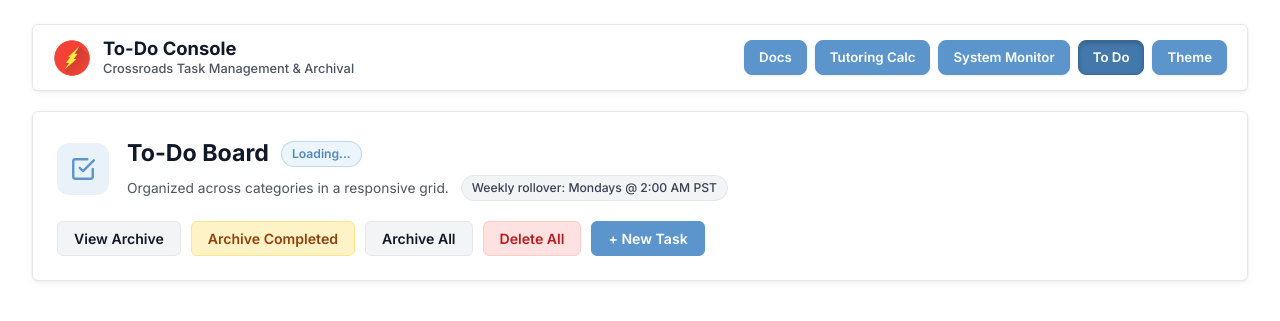
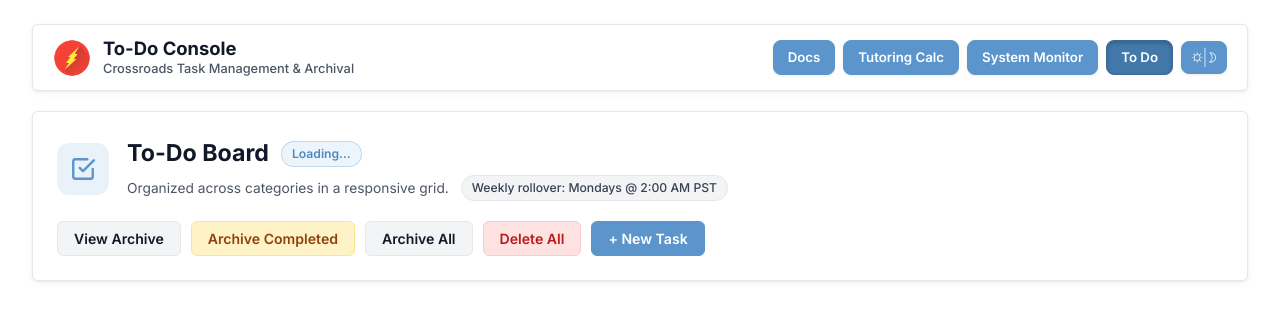
Before and after one commit to Stepheng753/BackendServer, a Python web app: template ToDo/templates/todo.html in a window 1280 px wide. Shown: the top 321 px of the page. Run offline with Jinja, Linux system fonts and the light colour scheme; the template is opened without the code that fills it, so the values that code supplies are empty.

Commit message:
fixed theme icon

```diff
--- a/Monitoring/templates/monitoring.html
+++ b/Monitoring/templates/monitoring.html
@@ -951,8 +951,8 @@
       <a href="/todo" class="nav-btn" title="Crossroads To-Do Board">
         To Do
       </a>
-      <button id="theme-toggle" class="nav-btn" style="cursor: pointer;" aria-label="Toggle Theme">
-        Theme
+      <button id="theme-toggle" class="nav-btn" style="cursor: pointer;" aria-label="Toggle Theme" title="Toggle Theme">
+        <img src="/static/day-and-night.svg" alt="Theme" class="theme-icon" />
       </button>
     </div>
   </nav>
--- a/ToDo/templates/todo.html
+++ b/ToDo/templates/todo.html
@@ -793,8 +793,8 @@
         <a href="/todo" class="nav-btn active" title="Crossroads To-Do Board">
           To Do
         </a>
-        <button id="theme-toggle" class="nav-btn" style="cursor: pointer;" aria-label="Toggle Theme">
-          Theme
+        <button id="theme-toggle" class="nav-btn" style="cursor: pointer;" aria-label="Toggle Theme" title="Toggle Theme">
+          <img src="/static/day-and-night.svg" alt="Theme" class="theme-icon" />
         </button>
       </div>
     </nav>
--- a/TutoringCalculator/templates/tutoring.html
+++ b/TutoringCalculator/templates/tutoring.html
@@ -728,8 +728,8 @@
         <a href="/todo" class="nav-btn" title="Crossroads To-Do Board">
           To Do
         </a>
-        <button id="theme-toggle" class="nav-btn" aria-label="Toggle Theme">
-          Theme
+        <button id="theme-toggle" class="nav-btn" aria-label="Toggle Theme" title="Toggle Theme">
+          <img src="/static/day-and-night.svg" alt="Theme" class="theme-icon" />
         </button>
       </div>
     </header>
--- a/css/shared.css
+++ b/css/shared.css
@@ -91,7 +91,8 @@
 /* --------------------------------------------------------------------------
    2. DESIGN TOKENS (DARK MODE - PURE WHITE TEXT EVERYWHERE)
    -------------------------------------------------------------------------- */
-.dark, [data-theme="dark"] {
+.dark,
+[data-theme="dark"] {
   --card: #262626;
   --ring: #6ba3d6;
   --input: #404040;
@@ -109,19 +110,22 @@
   --sidebar: #171717;
   --secondary: #262626;
   --background: #171717;
-  --foreground: #ffffff; /* Crisp pure white text */
+  --foreground: #ffffff;
+  /* Crisp pure white text */
   --destructive: #ef4444;
   --sidebar-ring: #6ba3d6;
   --sidebar-accent: #1e293b;
   --sidebar-border: #404040;
   --card-foreground: #ffffff;
   --sidebar-primary: #6ba3d6;
-  --muted-foreground: #ffffff; /* Pure white text - no grey */
+  --muted-foreground: #ffffff;
+  /* Pure white text - no grey */
   --accent-foreground: #ffffff;
   --popover-foreground: #ffffff;
   --primary-foreground: #ffffff;
   --sidebar-foreground: #ffffff;
-  --secondary-foreground: #ffffff; /* Pure white */
+  --secondary-foreground: #ffffff;
+  /* Pure white */
   --destructive-foreground: #ffffff;
   --sidebar-accent-foreground: #ffffff;
   --sidebar-primary-foreground: #ffffff;
@@ -212,7 +216,9 @@
 /* --------------------------------------------------------------------------
    4. BASE ELEMENTS & TYPOGRAPHY
    -------------------------------------------------------------------------- */
-*, *::before, *::after {
+*,
+*::before,
+*::after {
   box-sizing: border-box;
   margin: 0;
   padding: 0;
@@ -227,20 +233,38 @@
   -webkit-font-smoothing: antialiased;
 }
 
-h1, h2, h3, h4, h5, h6 {
+h1,
+h2,
+h3,
+h4,
+h5,
+h6 {
   color: var(--text-main);
   font-weight: 700;
 }
 
 .dark body,
 [data-theme="dark"] body,
-.dark h1, .dark h2, .dark h3, .dark h4, .dark h5, .dark h6,
-[data-theme="dark"] h1, [data-theme="dark"] h2, [data-theme="dark"] h3,
-[data-theme="dark"] h4, [data-theme="dark"] h5, [data-theme="dark"] h6,
-.dark p, [data-theme="dark"] p,
-.dark span, [data-theme="dark"] span,
-.dark td, [data-theme="dark"] td,
-.dark th, [data-theme="dark"] th {
+.dark h1,
+.dark h2,
+.dark h3,
+.dark h4,
+.dark h5,
+.dark h6,
+[data-theme="dark"] h1,
+[data-theme="dark"] h2,
+[data-theme="dark"] h3,
+[data-theme="dark"] h4,
+[data-theme="dark"] h5,
+[data-theme="dark"] h6,
+.dark p,
+[data-theme="dark"] p,
+.dark span,
+[data-theme="dark"] span,
+.dark td,
+[data-theme="dark"] td,
+.dark th,
+[data-theme="dark"] th {
   color: #ffffff;
 }
 
@@ -261,13 +285,33 @@
   border-radius: 8px !important;
   text-decoration: none !important;
   cursor: pointer !important;
-  background: #5b95cb !important; /* Soft baby blue */
-  color: #ffffff !important;      /* Pure white text */
+  background: #5b95cb !important;
+  /* Soft baby blue */
+  color: #ffffff !important;
+  /* Pure white text */
   border: 1px solid #5b95cb !important;
   box-shadow: 0 1px 3px rgba(0, 0, 0, 0.08) !important;
   transition: all 0.18s ease !important;
   white-space: nowrap !important;
   line-height: 1.4 !important;
+}
+
+#theme-toggle,
+#swagger-theme-toggle {
+  padding: 5px 9px !important;
+}
+
+.theme-icon,
+[data-theme="dark"] .theme-icon,
+.dark .theme-icon,
+[data-theme="dark"] .swagger-ui .theme-icon,
+.dark .swagger-ui .theme-icon {
+  width: 26px;
+  height: 21px;
+  object-fit: contain;
+  display: block;
+  filter: brightness(0) invert(1) !important;
+  pointer-events: none;
 }
 
 .nav-btn:hover,
@@ -377,8 +421,8 @@
   color: #ffffff !important;
 }
 
-[data-theme="dark"] .swagger-ui *,
-.dark .swagger-ui * {
+[data-theme="dark"] .swagger-ui *:not(.theme-icon),
+.dark .swagger-ui *:not(.theme-icon) {
   filter: none !important;
 }
 
@@ -405,11 +449,16 @@
 .dark .swagger-ui strong,
 [data-theme="dark"] .swagger-ui b,
 .dark .swagger-ui b,
-[data-theme="dark"] .swagger-ui h1, .dark .swagger-ui h1,
-[data-theme="dark"] .swagger-ui h2, .dark .swagger-ui h2,
-[data-theme="dark"] .swagger-ui h3, .dark .swagger-ui h3,
-[data-theme="dark"] .swagger-ui h4, .dark .swagger-ui h4,
-[data-theme="dark"] .swagger-ui h5, .dark .swagger-ui h5,
+[data-theme="dark"] .swagger-ui h1,
+.dark .swagger-ui h1,
+[data-theme="dark"] .swagger-ui h2,
+.dark .swagger-ui h2,
+[data-theme="dark"] .swagger-ui h3,
+.dark .swagger-ui h3,
+[data-theme="dark"] .swagger-ui h4,
+.dark .swagger-ui h4,
+[data-theme="dark"] .swagger-ui h5,
+.dark .swagger-ui h5,
 [data-theme="dark"] .swagger-ui .opblock-description-wrapper,
 .dark .swagger-ui .opblock-description-wrapper,
 [data-theme="dark"] .swagger-ui .opblock-description-wrapper p,
@@ -489,6 +538,7 @@
   font-weight: 600 !important;
   transition: all 0.2s ease !important;
 }
+
 [data-theme="dark"] .swagger-ui .btn.try-out__btn:hover,
 .dark .swagger-ui .btn.try-out__btn:hover {
   background: #6ba3d6 !important;
@@ -503,11 +553,13 @@
   color: #ffffff !important;
   font-weight: 700 !important;
 }
+
 [data-theme="dark"] .swagger-ui .btn.execute:hover,
 .dark .swagger-ui .btn.execute:hover {
   background-color: #4f89be !important;
   border-color: #4f89be !important;
 }
+
 [data-theme="dark"] .swagger-ui .btn.btn-clear,
 .dark .swagger-ui .btn.btn-clear {
   color: #ffffff !important;
@@ -527,6 +579,7 @@
   border: 1px solid #52525b !important;
   border-radius: 6px !important;
 }
+
 [data-theme="dark"] .swagger-ui input::placeholder,
 .dark .swagger-ui input::placeholder,
 [data-theme="dark"] .swagger-ui textarea::placeholder,
@@ -550,11 +603,13 @@
   padding: 16px 0 !important;
   margin: 20px 0 !important;
 }
+
 [data-theme="dark"] .swagger-ui .scheme-container label,
 .dark .swagger-ui .scheme-container label {
   color: #ffffff !important;
   font-weight: 600 !important;
 }
+
 [data-theme="dark"] .swagger-ui select,
 .dark .swagger-ui select {
   background: #171717 !important;
@@ -571,6 +626,7 @@
   border-color: #6ba3d6 !important;
   background: rgba(107, 163, 214, 0.12) !important;
 }
+
 [data-theme="dark"] .swagger-ui .btn.authorize svg,
 .dark .swagger-ui .btn.authorize svg {
   fill: #6ba3d6 !important;
@@ -582,10 +638,12 @@
   color: #ffffff !important;
   border-bottom: 1px solid #404040 !important;
 }
+
 [data-theme="dark"] .swagger-ui .opblock-tag:hover,
 .dark .swagger-ui .opblock-tag:hover {
   background: rgba(255, 255, 255, 0.04) !important;
 }
+
 [data-theme="dark"] .swagger-ui .opblock-tag small,
 .dark .swagger-ui .opblock-tag small {
   color: #ffffff !important;
@@ -600,15 +658,18 @@
   box-shadow: 0 1px 3px rgba(0, 0, 0, 0.3) !important;
   margin-bottom: 12px !important;
 }
+
 [data-theme="dark"] .swagger-ui .opblock .opblock-summary,
 .dark .swagger-ui .opblock .opblock-summary {
   border-color: transparent !important;
 }
+
 [data-theme="dark"] .swagger-ui .opblock .opblock-summary-path,
 .dark .swagger-ui .opblock .opblock-summary-path {
   color: #ffffff !important;
   font-weight: 700 !important;
 }
+
 [data-theme="dark"] .swagger-ui .opblock .opblock-summary-description,
 .dark .swagger-ui .opblock .opblock-summary-description {
   color: #ffffff !important;
@@ -620,36 +681,43 @@
   background: rgba(107, 163, 214, 0.08) !important;
   border-color: rgba(107, 163, 214, 0.35) !important;
 }
+
 [data-theme="dark"] .swagger-ui .opblock.opblock-get .opblock-summary-method,
 .dark .swagger-ui .opblock.opblock-get .opblock-summary-method {
   background: #5b95cb !important;
   color: #ffffff !important;
 }
+
 [data-theme="dark"] .swagger-ui .opblock.opblock-post,
 .dark .swagger-ui .opblock.opblock-post {
   background: rgba(34, 197, 94, 0.08) !important;
   border-color: rgba(34, 197, 94, 0.35) !important;
 }
+
 [data-theme="dark"] .swagger-ui .opblock.opblock-post .opblock-summary-method,
 .dark .swagger-ui .opblock.opblock-post .opblock-summary-method {
   background: #22c55e !important;
   color: #ffffff !important;
 }
+
 [data-theme="dark"] .swagger-ui .opblock.opblock-put,
 .dark .swagger-ui .opblock.opblock-put {
   background: rgba(245, 158, 11, 0.08) !important;
   border-color: rgba(245, 158, 11, 0.35) !important;
 }
+
 [data-theme="dark"] .swagger-ui .opblock.opblock-put .opblock-summary-method,
 .dark .swagger-ui .opblock.opblock-put .opblock-summary-method {
   background: #f59e0b !important;
   color: #ffffff !important;
 }
+
 [data-theme="dark"] .swagger-ui .opblock.opblock-delete,
 .dark .swagger-ui .opblock.opblock-delete {
   background: rgba(239, 68, 68, 0.08) !important;
   border-color: rgba(239, 68, 68, 0.35) !important;
 }
+
 [data-theme="dark"] .swagger-ui .opblock.opblock-delete .opblock-summary-method,
 .dark .swagger-ui .opblock.opblock-delete .opblock-summary-method {
   background: #ef4444 !important;
@@ -662,12 +730,14 @@
   background: #1c1c1c !important;
   color: #ffffff !important;
 }
+
 [data-theme="dark"] .swagger-ui .opblock-body pre,
 .dark .swagger-ui .opblock-body pre {
   background: #141414 !important;
   color: #ffffff !important;
   border: 1px solid #404040 !important;
 }
+
 [data-theme="dark"] .swagger-ui .opblock-section-header,
 .dark .swagger-ui .opblock-section-header {
   background: #262626 !important;
@@ -687,6 +757,7 @@
 .dark .swagger-ui .tab li button.tablinks {
   color: #ffffff !important;
 }
+
 [data-theme="dark"] .swagger-ui .tab li button.tablinks.active,
 .dark .swagger-ui .tab li button.tablinks.active {
   color: #60a5fa !important;
@@ -699,6 +770,7 @@
 .dark .swagger-ui .dialog-ux .backdrop-ux {
   background: rgba(0, 0, 0, 0.75) !important;
 }
+
 [data-theme="dark"] .swagger-ui .dialog-ux .modal-ux,
 .dark .swagger-ui .dialog-ux .modal-ux {
   background: #262626 !important;
@@ -706,10 +778,12 @@
   color: #ffffff !important;
   box-shadow: 0 20px 25px -5px rgba(0, 0, 0, 0.5) !important;
 }
+
 [data-theme="dark"] .swagger-ui .dialog-ux .modal-ux-header,
 .dark .swagger-ui .dialog-ux .modal-ux-header {
   border-bottom: 1px solid #404040 !important;
 }
+
 [data-theme="dark"] .swagger-ui .dialog-ux .modal-ux-header h3,
 .dark .swagger-ui .dialog-ux .modal-ux-header h3,
 [data-theme="dark"] .swagger-ui .dialog-ux .modal-ux-content h4,
```
Also changed, not shown: static/css/shared.css (+20 -2 lines), swagger/swagger.py (+23 -3 lines), static/day-and-night.svg (added).
